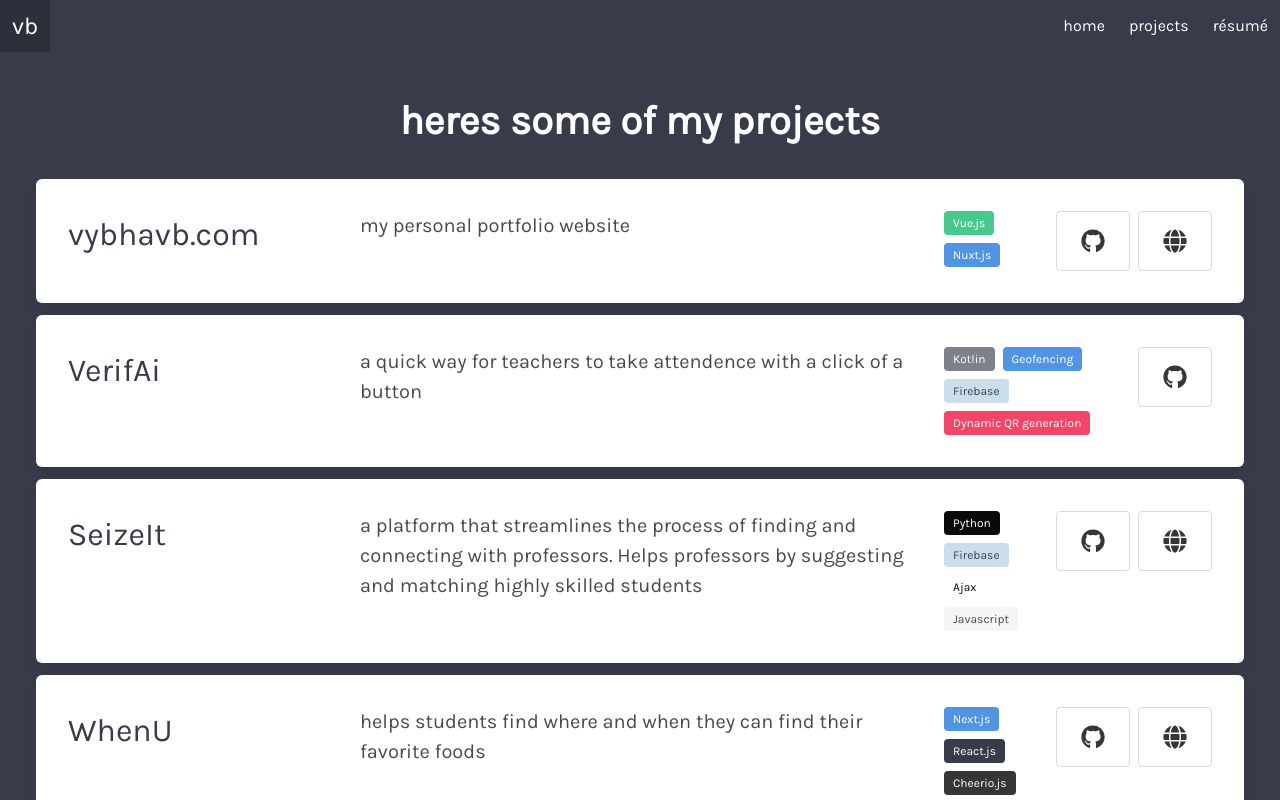
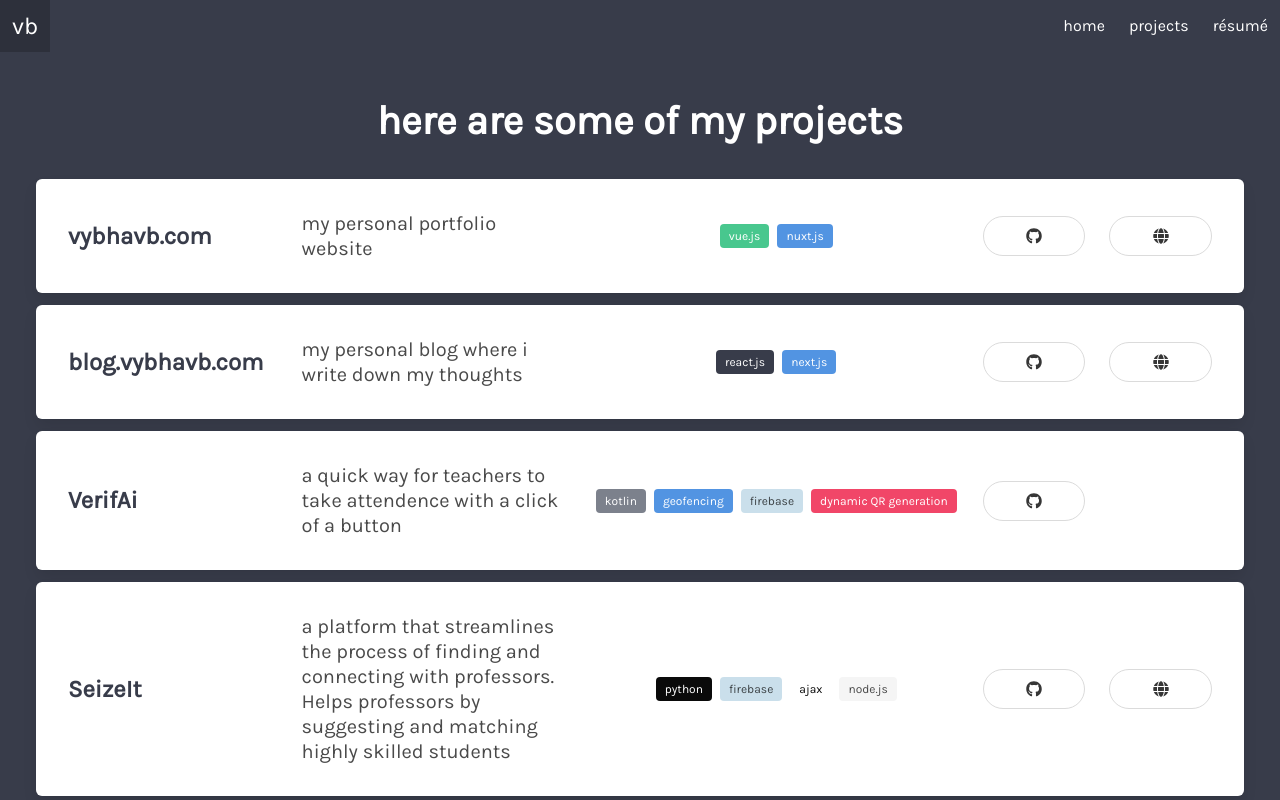
Before and after one commit to vybhavab/vybhavb-website, a Vue app: page /projects in a window 1280 px wide. Shown: the top 800 px of the page. Built offline with nearby package versions, Linux system fonts and the light colour scheme; what vue-typed-js would draw is missing.

Commit message:
adding blog to project and auto-updating year

```diff
--- a/public/projects.json
+++ b/public/projects.json
@@ -6,38 +6,56 @@
     "linkToSource":"https://github.com/vybhavB/vybhavb",
     "technologies": {
       "0": {
-        "name": "Vue.js",
+        "name": "vue.js",
         "color": "is-success"
       },
       "1": {
-        "name": "Nuxt.js",
+        "name": "nuxt.js",
         "color": "is-link"
       }
     },
     "index": 0
-  },{
+  },
+  {
+    "name": "blog.vybhavb.com",
+    "description": "my personal blog where i write down my thoughts",
+    "linkToSite": "https://vybhavb.com",
+    "linkToSource": "https://github.com/vybhavB/vybhavb",
+    "technologies": {
+      "0": {
+        "name": "react.js",
+        "color": "is-primary"
+      },
+      "1": {
+        "name": "next.js",
+        "color": "is-link"
+      }
+    },
+    "index": 1
+  },
+  {
     "name": "VerifAi",
     "description": "a quick way for teachers to take attendence with a click of a button",
     "linkToSite":"",
     "linkToSource":"https://github.com/vybhavB/verifai",
     "technologies": {
       "0": {
-        "name": "Kotlin",
+        "name": "kotlin",
         "color": "is-info"
       },
       "1": {
-        "name": "Geofencing",
+        "name": "geofencing",
         "color": "is-link"
       },
       "2": {
-        "name": "Firebase",
+        "name": "firebase",
         "color": "is-warning"
       },"3": {
-        "name": "Dynamic QR generation",
+        "name": "dynamic QR generation",
         "color": "is-danger"
       }
     },
-    "index": 1
+    "index": 2
   },{
     "name": "SeizeIt",
     "description": "a platform that streamlines the process of finding and connecting with professors. Helps professors by suggesting and matching highly skilled students",
@@ -45,23 +63,23 @@
     "linkToSource":"https://github.com/rohittavare/SeizeIt",
     "technologies": {
       "0": {
-        "name": "Python",
+        "name": "python",
         "color": "is-black"
       },
       "1": {
-        "name": "Firebase",
+        "name": "firebase",
         "color": "is-warning"
       },
       "2": {
-        "name": "Ajax",
+        "name": "ajax",
         "color": "is-white"
       },
       "3": {
-        "name": "Javascript",
+        "name": "node.js",
         "color": "is-light"
       }
     },
-    "index": 2
+    "index": 3
   },{
     "name": "WhenU",
     "description": "helps students find where and when they can find their favorite foods",
@@ -69,26 +87,26 @@
     "linkToSource":"https://github.com/vybhavB/Whenu-ui",
     "technologies": {
       "0": {
-        "name": "Next.js",
+        "name": "next.js",
         "color": "is-link"
       },
       "1": {
-        "name": "React.js",
+        "name": "react.js",
         "color": "is-primary"
       },
       "2": {
-        "name": "Cheerio.js",
+        "name": "cheerio.js",
         "color": "is-dark"
       },
       "3": {
-        "name": "Express",
+        "name": "express.js",
         "color": "is-info"
       },
       "4": {
-        "name": "DialogFlow",
+        "name": "dialogflow",
         "color": "is-light"
       }
     },
-    "index": 3
+    "index": 4
   }
 ]
--- a/src/assets/css/main.scss
+++ b/src/assets/css/main.scss
@@ -28,3 +28,8 @@
 #projTitle{
   padding-top: 4%;
 }
+
+.tags{
+  display: flex;
+  justify-content: center;
+}
--- a/src/views/Home.vue
+++ b/src/views/Home.vue
@@ -30,7 +30,7 @@
       </div>
        <div class="hero-foot">
         <nav class="is-fullwidth">
-          <h1 class="has-text-centered has-text-light is-size-7" style="padding-bottom:20px">© 2019 vybhavb</h1>
+          <h1 class="has-text-centered has-text-light is-size-7" style="padding-bottom:20px">© {{new Date().getFullYear()}} vybhavb</h1>
         </nav>
       </div>
     </section>
--- a/src/views/Projects.vue
+++ b/src/views/Projects.vue
@@ -5,46 +5,49 @@
     <section class="hero  has-background-primary is-fullheight-with-navbar">
       <div class="hero-head">
         <div class="container">
-          <h1 id="projTitle" class="is-size-2 is-size-4-mobile title has-text-white has-text-centered">heres some of my projects</h1>
+          <h1 id="projTitle" class="is-size-2 is-size-4-mobile title has-text-white has-text-centered">here are some of my projects</h1>
         </div>
       </div>
       <div class="hero-body">
         <div>
-          <div class="columns box" v-for="proj in projects" v-bind:key="proj.index">
-            <div class="column is-one-quarter">
-              <h1 class="is-size-3 is-size-5-mobile">
+          <div class="columns box has-text-centered-touch is-vcentered" v-for="proj in projects" v-bind:key="proj.index">
+            <div class="column is-one-fifth">
+              <h1 class="is-size-4 is-size-5-mobile title">
                 <a :href="proj.linkToSite || proj.linkToSource" class="has-text-primary">
                   {{proj.name}}
                 </a>
               </h1>
             </div>
-            <div class="column is-half">
-              <h1 class="is-size-5 is-size-7-mobile">
+            <div class="column is-one-quarter">
+              <h1 class="is-size-5 is-size-7-mobile subtitle">
                 {{proj.description}}
               </h1>
             </div>
-            <div class="column" v-if="proj.technologies">
+            <div class="column is-one-third" v-if="proj.technologies">
               <div class="tags">
                       <span v-for="tech in proj.technologies" class="tag" :class="tech.color">{{tech.name}}</span>
               </div>
             </div>
-            <div class="column is-narrow" v-if="proj.technologies">
-              <div class="buttons are-large">
-                <a class="button" v-if="proj.linkToSource" :href="proj.linkToSource">
-                  <font-awesome-icon :icon="{ prefix: 'fab', iconName: 'github'}">
-                  </font-awesome-icon>
+            <div class="column" :v-if="proj.linkToSource">
+              <a class="button is-rounded is-fullwidth" v-if="proj.linkToSource" :href="proj.linkToSource" >
+                <span class="icon is-medium">
+                  <font-awesome-icon :icon="{ prefix: 'fab', iconName: 'github'}"></font-awesome-icon>
+                </span>
+              </a>
+            </div>
+            <div class="column" :v-if="proj.linkToSite">
+              <a class="button is-rounded is-fullwidth" v-if="proj.linkToSite" :href="proj.linkToSite" >
+                  <span class="icon is-medium">
+                    <font-awesome-icon icon="globe"></font-awesome-icon>
+                  </span>
                 </a>
-                <a class="button" v-if="proj.linkToSite" :href="proj.linkToSite">
-                  <font-awesome-icon icon="globe"></font-awesome-icon>
-                </a>
-              </div>
             </div>
           </div>
         </div>
       </div>
       <div class="hero-foot">
         <nav class="is-fullwidth">
-          <h1 class="has-text-centered has-text-dark is-size-7" style="padding-bottom:20px">© 2019 vybhavb</h1>
+          <h1 class="has-text-centered has-text-white is-size-7" style="padding-bottom:20px">© {{new Date().getFullYear()}} vybhavb</h1>
         </nav>
       </div>
     </section>
```
Also changed, not shown: package.json (+18 -18 lines), 1 other file (tests, documents, lock files or other folders).
